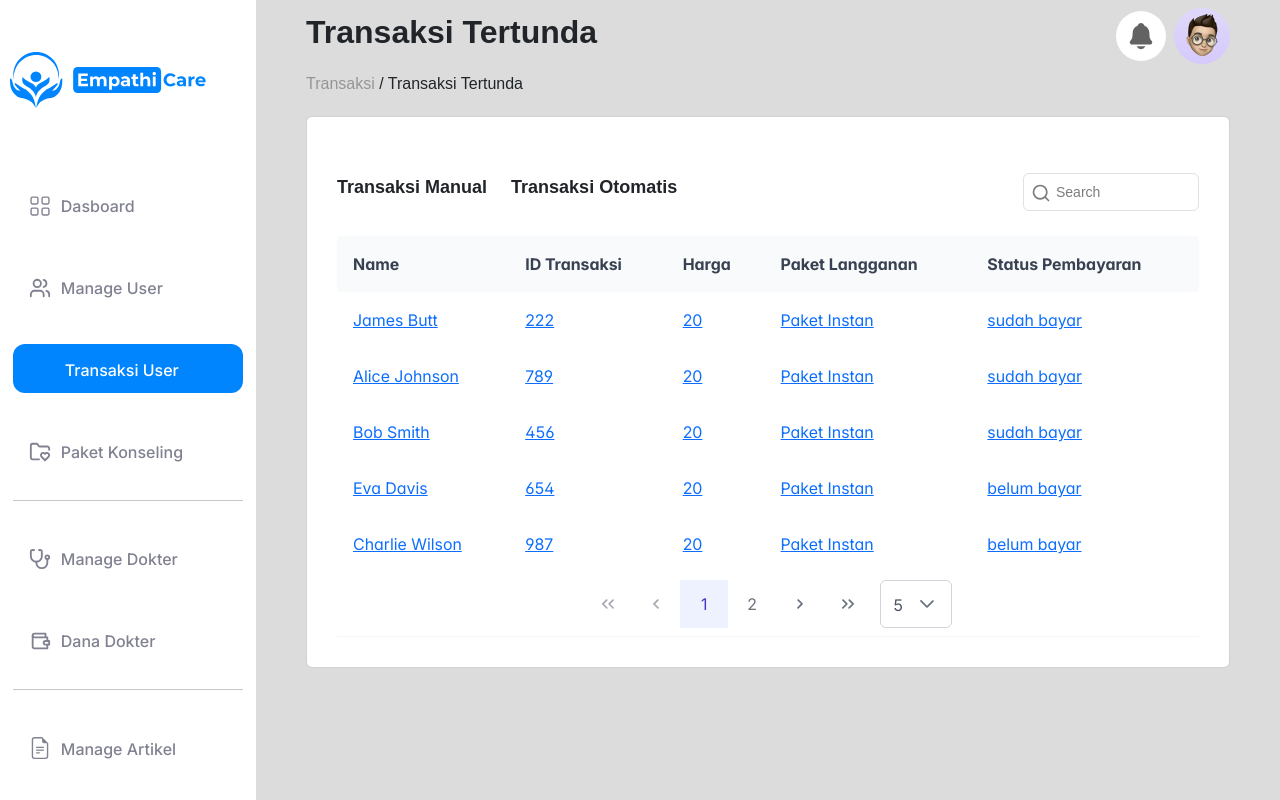
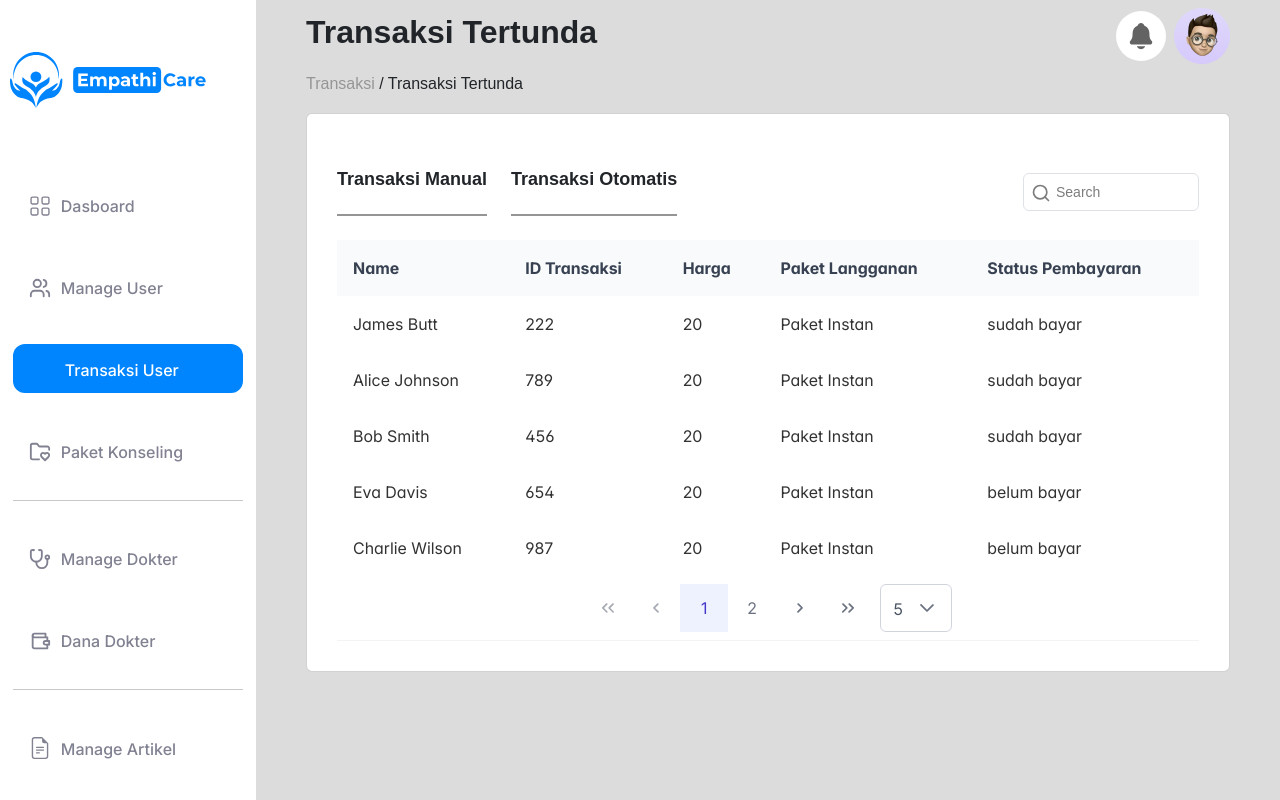
Before and after one commit to Capstone-Mental-Health-Care-Group-6/frontent-dekstop-admin, a React (Vite) app: page /admin-transaksi-user/transaksi-tertunda in a window 1280 px wide. Built offline with nearby package versions, Linux system fonts and the light colour scheme; some icons are missing.

Commit message:
update button transaksi manual dan otomatis

```diff
--- a/src/Route/Routing.jsx
+++ b/src/Route/Routing.jsx
@@ -8,6 +8,7 @@ import ManageDokter from "../pages/ManageDokter/ManageDokter";
 import DanaDokter from "../pages/DanaDokter/DanaDokter";
 import ManageArtikel from "../pages/ManageArtikel/ManageArtikel";
 import TransaksiTertunda from "../pages/TransaksiTertunda/TransaksiTertunda";
+import DetailTransaksiUser from "../pages/DetailTransaksiUser/DetailTransaksiUser";
 
 const Routing = () => {
   return (
@@ -20,6 +21,7 @@ const Routing = () => {
       <Route element={<DanaDokter />} path="admin-dana-dokter" />
       <Route element={<ManageArtikel />} path="admin-manage-artikel" />
       <Route element={<TransaksiTertunda />} path="admin-transaksi-user/transaksi-tertunda" />
+      <Route element={<DetailTransaksiUser />} path="admin-transaksi-user/transaksi-tertunda/detail-transaksi-user/:id" />
     </Routes>
   );
 };
--- /dev/null
+++ b/src/pages/DetailTransaksiUser/DetailTransaksiUser.jsx
@@ -0,0 +1,16 @@
+import React from 'react'
+import "./DetailTransaksiUser.style.css";
+import Layouts from '../../Layouts/Layouts'
+import { useParams } from 'react-router-dom';
+
+function DetailTransaksiUser() {
+    const id = useParams()
+    console.log(id);
+    return (
+        <Layouts titlePage={'Detail Transaksi User'}>
+
+        </Layouts>
+    )
+}
+
+export default DetailTransaksiUser
--- a/src/pages/TransaksiTertunda/TransaksiTertunda.jsx
+++ b/src/pages/TransaksiTertunda/TransaksiTertunda.jsx
@@ -13,10 +13,12 @@ function TransaksiTertunda() {
     const [filteredCustomers, setFilteredCustomers] = useState([]);
     const [transaksiManualClicked, setTransaksiManualClicked] = useState(false);
     const [transaksiOtomatisClicked, setTransaksiOtomatisClicked] = useState(false);
+    const [bgTransaction, setBgTransaction] = useState(false);
 
     useEffect(() => {
 
-        // nanti nya nama negara nya berdasarkan data transaksi yang ada di backend
+
+        // nanti nya nama pembayarannya berdasarkan data transaksi yang ada di backend
         if (transaksiManualClicked) {
             CustomerService.getCustomersMedium().then((data) => {
                 const filteredData = data.filter(
@@ -45,6 +47,10 @@ function TransaksiTertunda() {
         return properties.reduce((acc, property) => acc && acc[property], object);
     };
 
+    const handleClick = (transactionType) => {
+        setBgTransaction(transactionType);
+    };
+
 
     return (
         <Layouts titlePage={"Transaksi Tertunda"}>
@@ -55,21 +61,28 @@ function TransaksiTertunda() {
                 <div className="transaksi-tertunda-content d-grid align-items-center">
                     <div className="card">
                         <div className="d-flex justify-content-between">
-                            <div className="d-flex gap-4">
-                                <h4 onClick={() => {
-                                    setTransaksiManualClicked(true);
-                                    setTransaksiOtomatisClicked(false)
-                                }}>
+                            <div className="d-flex gap-4 mb-3">
+                                <h4 className={bgTransaction === 'manual' ? 'active' : ''}
+                                    onClick={() => {
+                                        setTransaksiManualClicked(true);
+                                        setTransaksiOtomatisClicked(false);
+                                        handleClick('manual')
+                                    }}
+
+                                >
                                     Transaksi Manual
                                 </h4>
 
-                                <h4 onClick={() => {
-                                    setTransaksiOtomatisClicked(true);
-                                    setTransaksiManualClicked(false); // Reset the other button
-                                }}
+                                <h4 className={bgTransaction === 'otomatis' ? 'active' : ''}
+                                    onClick={() => {
+                                        setTransaksiOtomatisClicked(true);
+                                        setTransaksiManualClicked(false);
+                                        handleClick('otomatis')
+                                    }}
                                 >
                                     Transaksi Otomatis
                                 </h4>
+
                             </div>
                             <Search size={20} placeholder={"Search"} />
                         </div>
@@ -87,7 +100,7 @@ function TransaksiTertunda() {
                                     header={item.header}
                                     field={item.field}
                                     body={(rowData) => (
-                                        <Link to={`/${getValue(rowData, 'id')}`}>
+                                        <Link to={`/admin-transaksi-user/transaksi-tertunda/detail-transaksi-user/${getValue(rowData, 'id')}`}>
                                             {getValue(rowData, item.field)}
                                         </Link>
                                     )}
--- a/src/pages/TransaksiTertunda/TransaksiTertunda.style.css
+++ b/src/pages/TransaksiTertunda/TransaksiTertunda.style.css
@@ -18,4 +18,17 @@
     padding: 30px 0;
     font-weight: 600;
     font-size: 18px;
+    border-bottom: 2px solid #959595;
+    line-height: 10px;
+    cursor: pointer;
 }
+
+.transaksi-tertunda-content .card .d-flex .active {
+    border-bottom: 2px solid #0085FF;
+    color: #0085FF;
+}
+
+.transaksi-tertunda-content .card .p-datatable-wrapper table tbody a {
+    text-decoration: none;
+    color: #323232;
+}
```
Also changed, not shown: src/pages/DetailTransaksiUser/DetailTransaksiUser.style.css (added).
